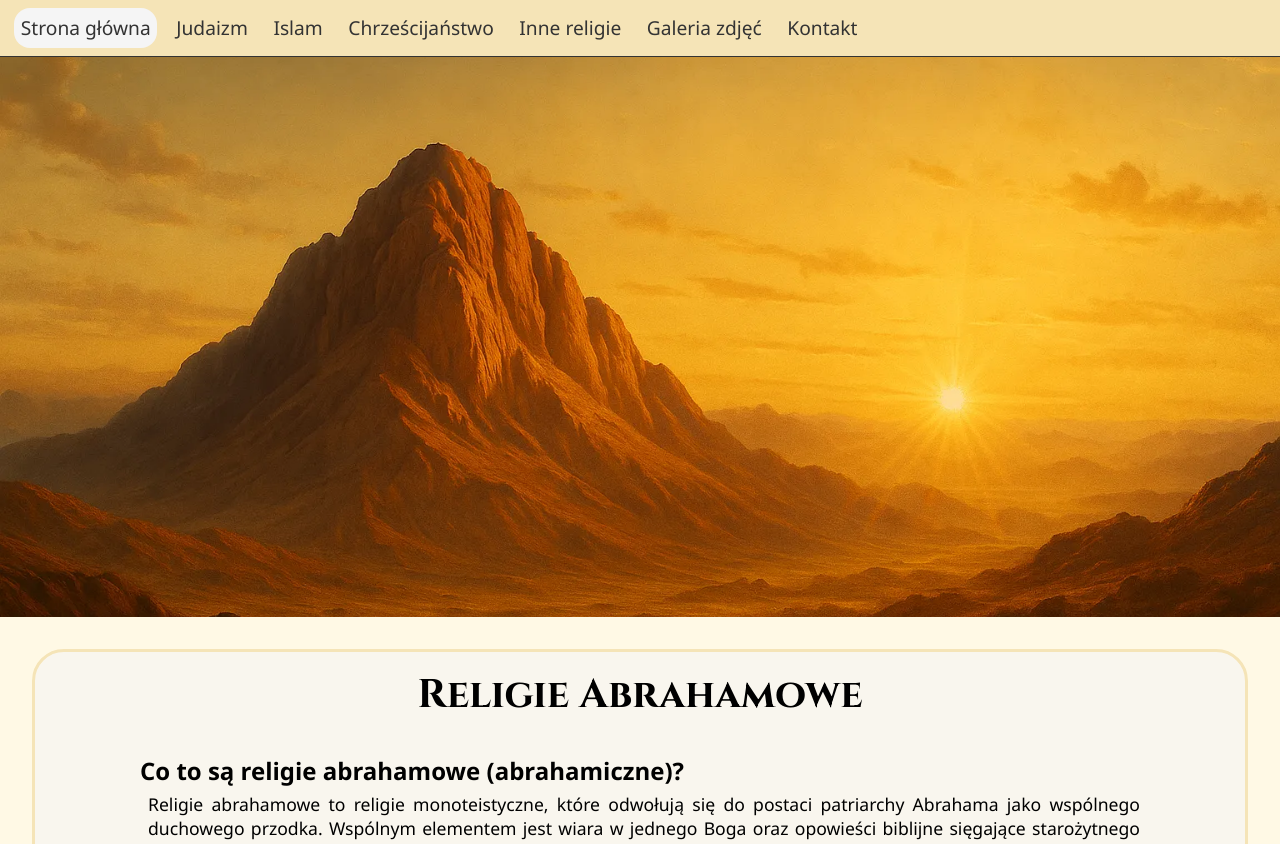
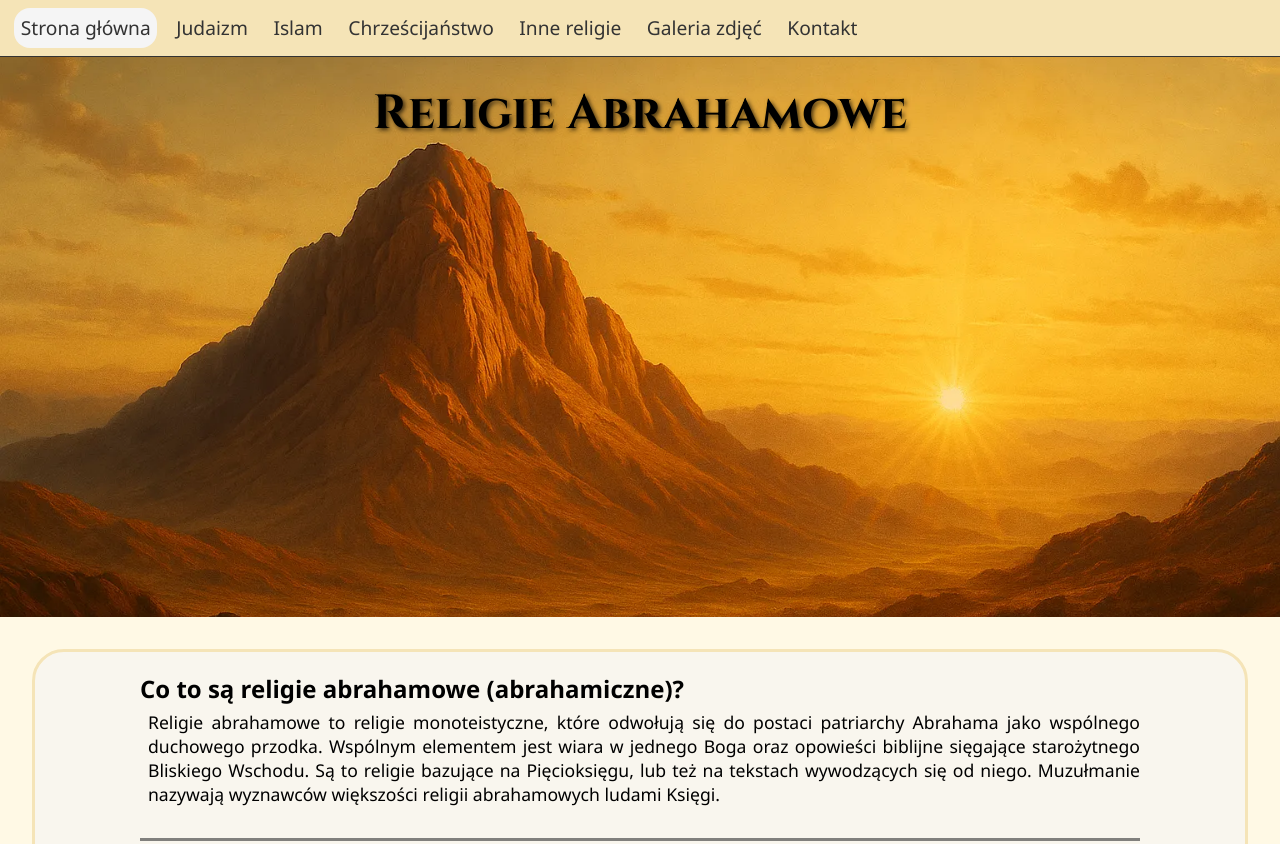
Before and after one commit to Lov3Life/religie_abrahamiczne, a plain HTML site: page index.html in a window 1280 px wide. Shown: the top 844 px of the page. Drawn offline with Linux system fonts and the light colour scheme.

Commit message:
Banner change

```diff
--- a/index.html
+++ b/index.html
@@ -33,10 +33,12 @@
       </nav>
     </header>
     <div id="banner">
-      <img src="./images/main_banner.webp" alt="Góra synaj" />
+      <h1>Religie Abrahamowe</h1>
+      <div class="banner-img">
+        <img src="./images/main_banner.webp" alt="Góra synaj" />
+      </div>
     </div>
     <main class="container main-container">
-      <h1>Religie Abrahamowe</h1>
       <div class="religion">
         <section class="question-and-answer">
           <h2>Co to są religie abrahamowe (abrahamiczne)?</h2>
--- a/styles/style.css
+++ b/styles/style.css
@@ -49,6 +49,7 @@ header {
   top: 0;
   background-color: var(--color-soft-beige);
   border-bottom: 1px solid var(--color-dark-gray);
+  z-index: 3;
 }
 
 header nav#navigation-between-pages ul {
@@ -176,6 +177,11 @@ img {
   display: block;
 }
 
+.religion {
+  max-width: 1300px;
+  margin: auto;
+}
+
 .container {
   margin: 2rem;
   padding: 0 2rem 1rem 2rem;
@@ -291,6 +297,29 @@ footer p a {
   width: 100%;
   height: 70vh;
   overflow: hidden;
+  position: relative;
+}
+
+#banner h1 {
+  position: absolute;
+  top: 10%;
+  left: 50%;
+  transform: translate(-50%, -50%);
+  font-size: 3rem;
+  text-shadow: 2px 2px 4px rgba(0, 0, 0, 0.7);
+  z-index: 2;
+  margin: 0;
+  padding: 0;
+  width: max-content;
+}
+
+.banner-img {
+  position: relative;
+  top: 0;
+  left: 0;
+  height: 100%;
+  width: 100%;
+  z-index: 1;
 }
 
 #banner img {
@@ -305,6 +334,10 @@ footer p a {
   #banner {
     height: 40vh;
   }
+  #banner h1 {
+    width: min-content;
+    top: 20%;
+  }
 }
 
 .main-container {
@@ -313,9 +346,12 @@ footer p a {
 }
 
 .question-and-answer {
+  border-bottom: 3px solid var(--color-dark-gray-opacity);
+}
+
+.main-container .religion {
   max-width: 1000px;
   margin: auto;
-  border-bottom: 3px solid var(--color-dark-gray-opacity);
 }
 
 .main-container .religion .question-and-answer:last-child {
```
